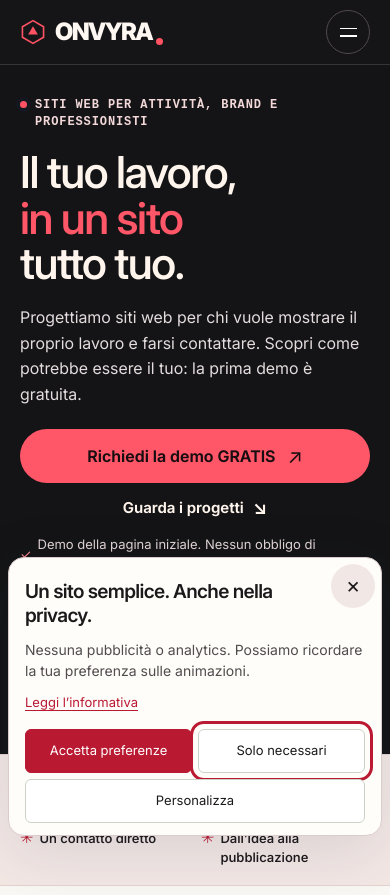
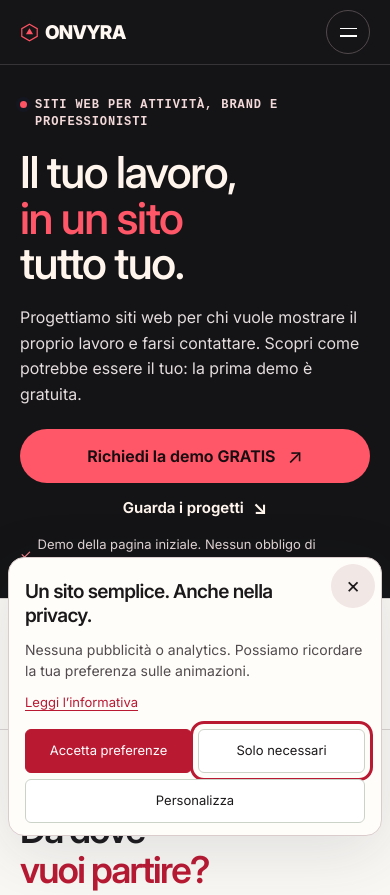
Before and after one commit to Xelum/ONVYRA, a plain HTML site: page index.html in a window 390 px wide. Shown: the top 895 px of the page. Drawn offline with Linux system fonts and the light colour scheme.

Commit message:
Semplifica apertura e contatti su telefono ed elimina i simboli emoji

```diff
--- a/assets/studio.css
+++ b/assets/studio.css
@@ -43,3 +43,13 @@ main{background:linear-gradient(#141416 0 0) top / 100% var(--hero-height,0px) n
   .privacy-actions{display:grid;grid-template-columns:1fr 1fr;gap:6px;margin-top:4px}.privacy-actions button,.privacy-info{font-size:.8125rem;min-height:44px}.privacy-actions button{padding:8px}.privacy-actions #privacy-personalize,.privacy-actions #privacy-save{grid-column:1/-1}
   .privacy-dismiss{top:6px;right:6px}.privacy-info{text-underline-offset:3px}
 }
+
+@media (max-width:760px){
+  .header .brand{font-size:19px;gap:6px;min-height:44px;letter-spacing:-.04em}
+  .header .brand svg{width:19px;height:19px}
+  .header .brand-dot{display:none}
+  .hero .sculpt,.contact .contact-flower,.benefit-strip b{display:none}
+  .benefit-strip{background:var(--paper);border-color:var(--line)}
+  .benefit-strip>.container{gap:12px 20px}
+  .benefit-strip span{display:block;font-size:.875rem}
+}
```
